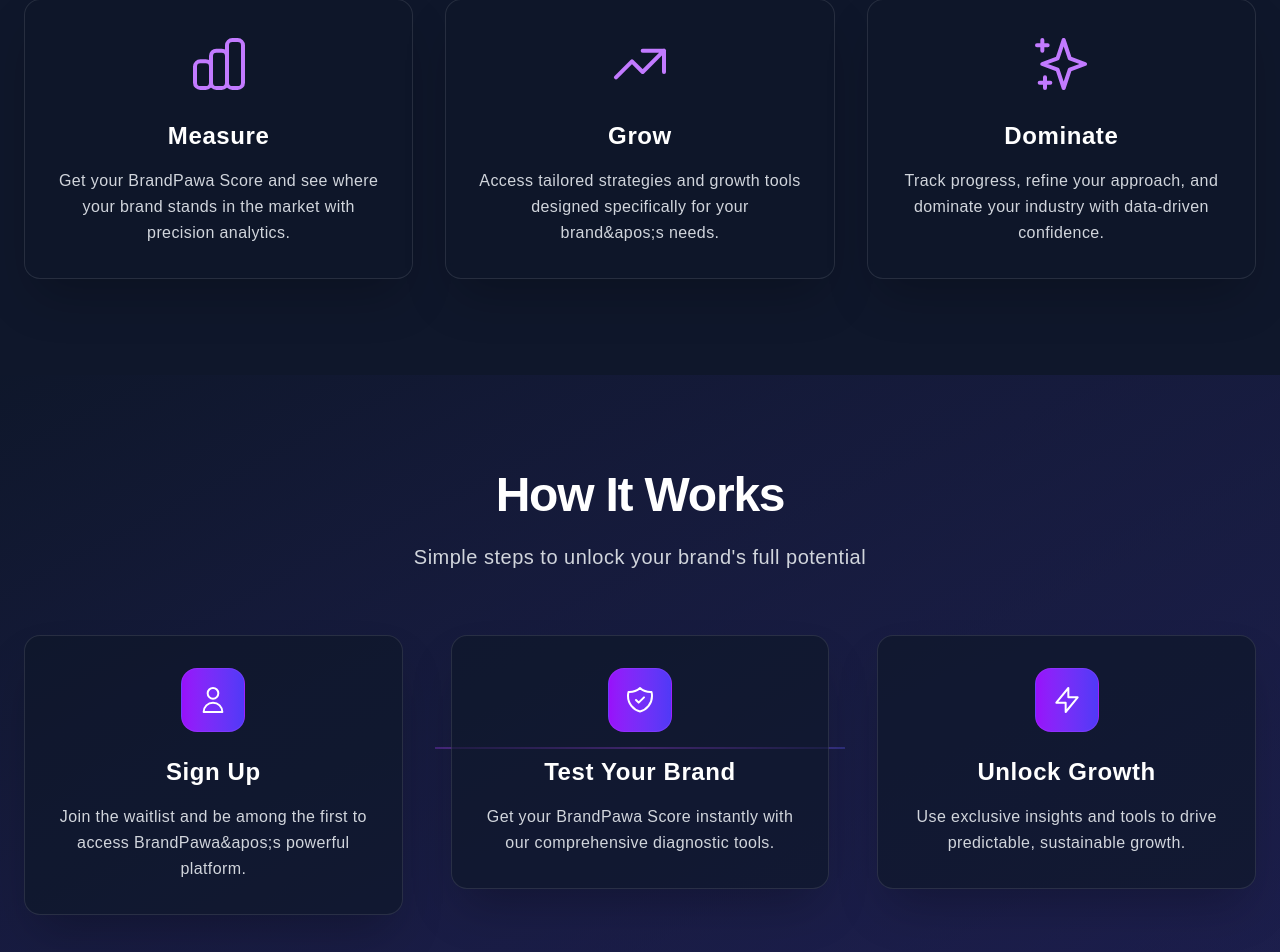
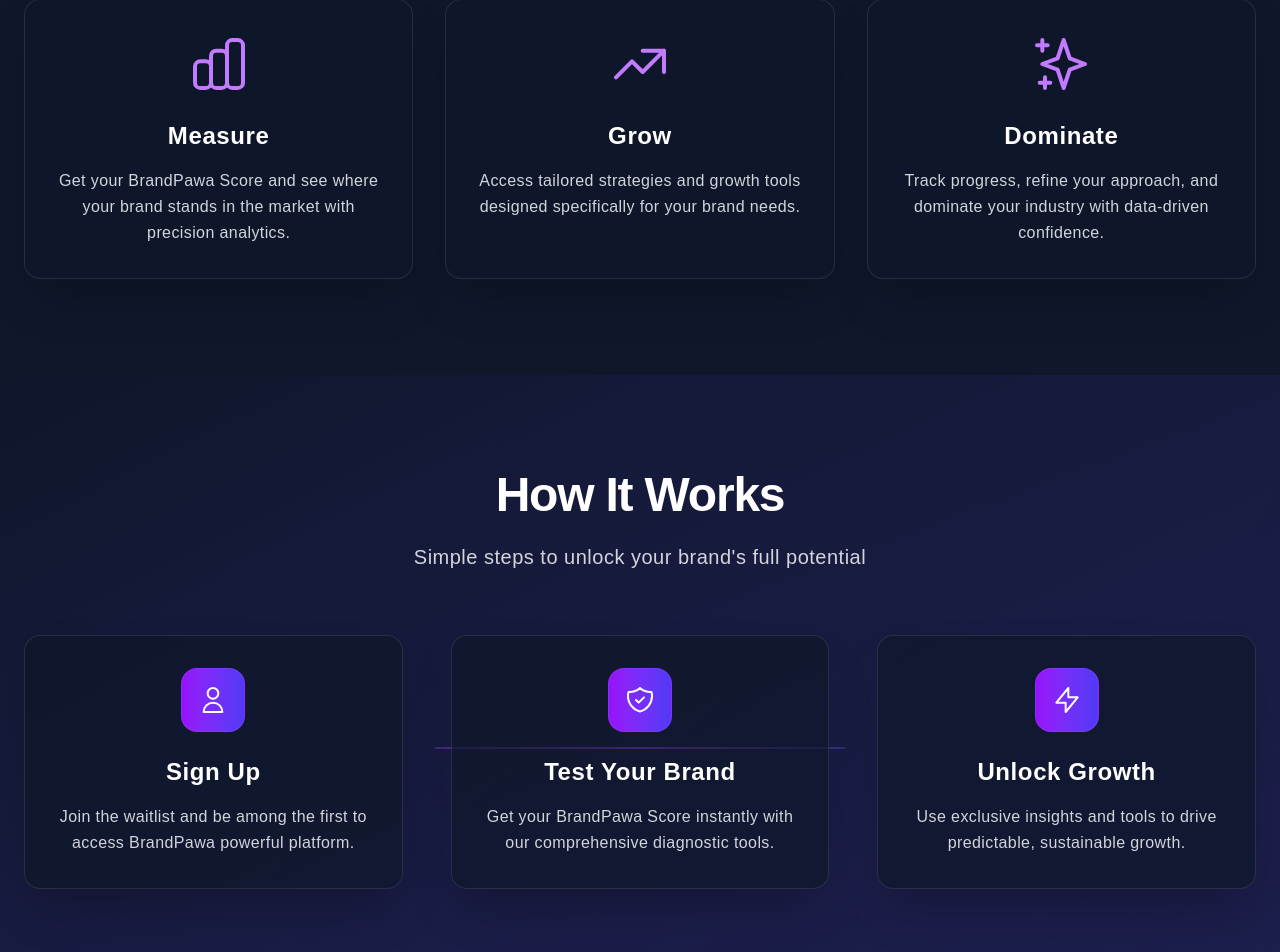
Before and after one commit to chizhinime/brand-pawa, a Next.js app: page / in a window 1280 px wide. Shown: the part 1170-2122 px from the top of the page. Built offline with nearby package versions, Linux system fonts and the light colour scheme; a web font is replaced by a local one.

Commit message:
Update index.tsx

```diff
--- a/src/pages/index.tsx
+++ b/src/pages/index.tsx
@@ -445,7 +445,7 @@
                 {
                   icon: <GrowIcon />,
                   title: "Grow",
-                  description: "Access tailored strategies and growth tools designed specifically for your brand&apos;s needs."
+                  description: "Access tailored strategies and growth tools designed specifically for your brand needs."
                 },
                 {
                   icon: <DominateIcon />,
@@ -491,7 +491,7 @@
                   step: "1",
                   icon: <Step1Icon />,
                   title: "Sign Up",
-                  description: "Join the waitlist and be among the first to access BrandPawa&apos;s powerful platform."
+                  description: "Join the waitlist and be among the first to access BrandPawa powerful platform."
                 },
                 {
                   step: "2",
```
